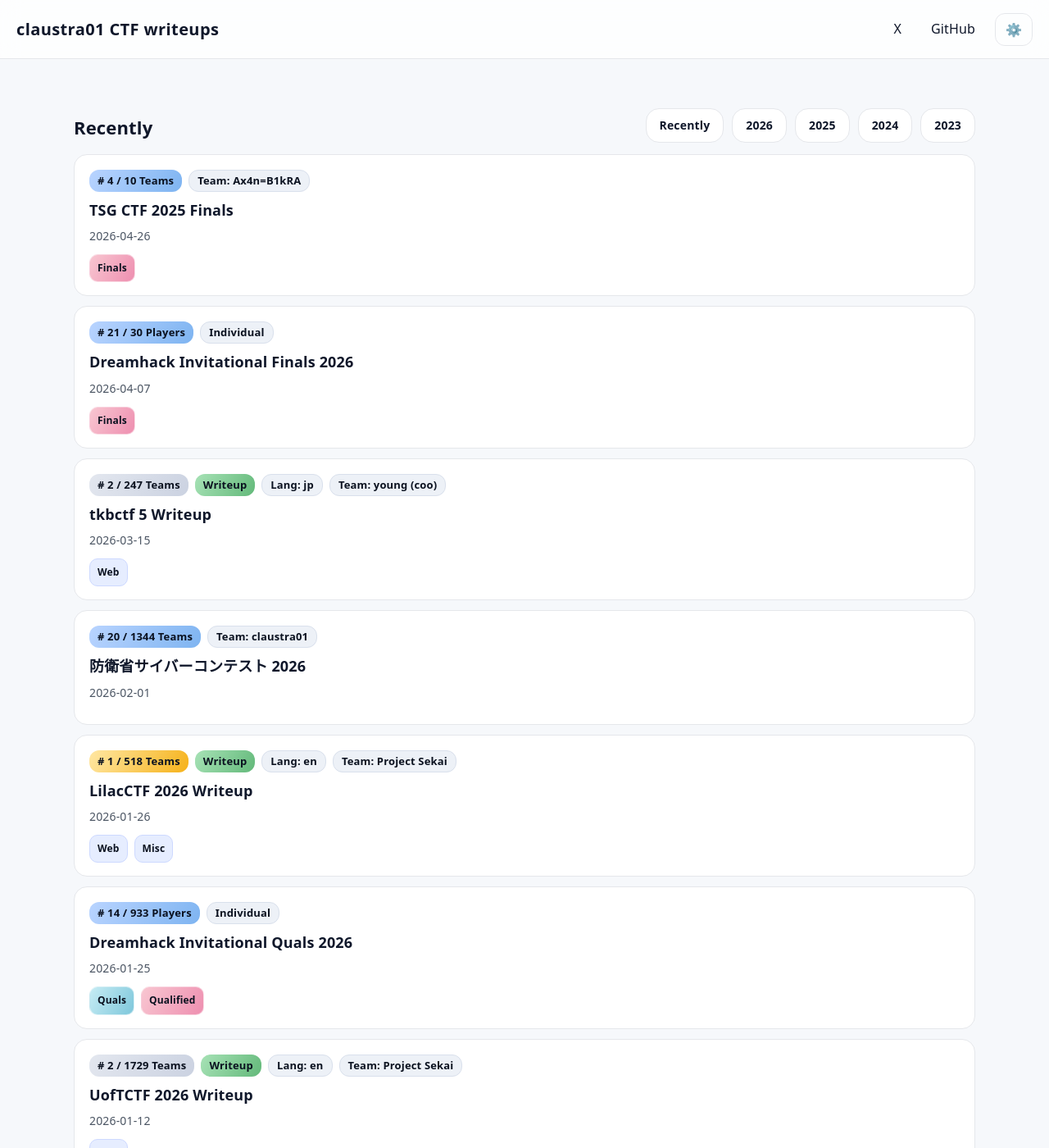
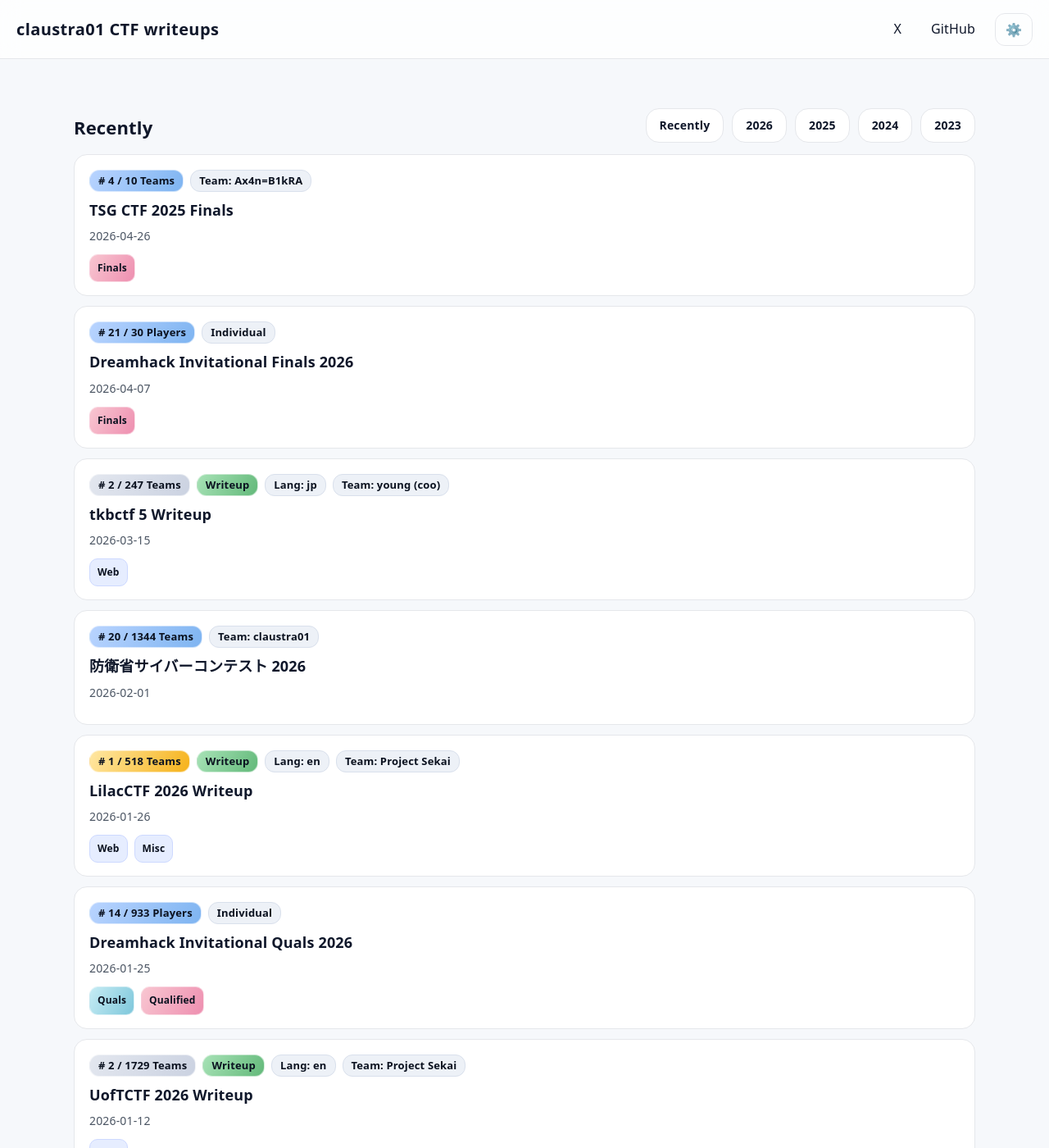
Before and after one commit to claustra01/my-ctf-writeups, a Jekyll site: the page built from index.md, in a window 1280 px wide and 1400 px high. Shown: the whole window at 82% size. Built offline with Jekyll 4.4.1, drawn with Linux system fonts in a browser that asks for light colours.

Commit message:
update: badge boarder

```diff
--- a/assets/css/main.css
+++ b/assets/css/main.css
@@ -13,6 +13,8 @@
   --header-bg: rgba(255, 255, 255, 0.78);
   --pill-ghost-bg: #edf1f7;
   --pill-ghost-border: #d9e0ec;
+  --pill-border: rgba(15, 23, 42, 0.12);
+  --pill-border-accent: rgba(255, 255, 255, 0.55);
   --pill-text: #0b1220;
   --pill-flag: linear-gradient(120deg, #a7e2b6, #63b97a);
   --pill-rank: linear-gradient(120deg, #b9d4ff, #7eb4f1);
@@ -49,6 +51,8 @@
   --header-bg: rgba(15, 23, 42, 0.78);
   --pill-ghost-bg: #15243a;
   --pill-ghost-border: #25374f;
+  --pill-border: rgba(148, 163, 184, 0.22);
+  --pill-border-accent: rgba(255, 255, 255, 0.2);
   --pill-text: var(--text);
   --pill-flag: linear-gradient(120deg, #063016, #147638);
   --pill-rank: linear-gradient(120deg, #132048, #127180);
@@ -303,6 +307,7 @@ a.card {
   gap: 6px;
   padding: 6px 10px;
   border-radius: 12px;
+  border: 1px solid var(--pill-border);
   font-size: 13px;
   line-height: 1;
 }
@@ -314,22 +319,27 @@ a.card {
 
 .pill-flag {
   background: var(--pill-flag);
+  border-color: var(--pill-border-accent);
 }
 
 .pill-rank {
   background: var(--pill-rank);
+  border-color: var(--pill-border-accent);
 }
 
 .pill-rank-gold {
   background: var(--pill-rank-gold);
+  border-color: var(--pill-border-accent);
 }
 
 .pill-rank-silver {
   background: var(--pill-rank-silver);
+  border-color: var(--pill-border-accent);
 }
 
 .pill-rank-bronze {
   background: var(--pill-rank-bronze);
+  border-color: var(--pill-border-accent);
 }
 
 .tag-row {
```
